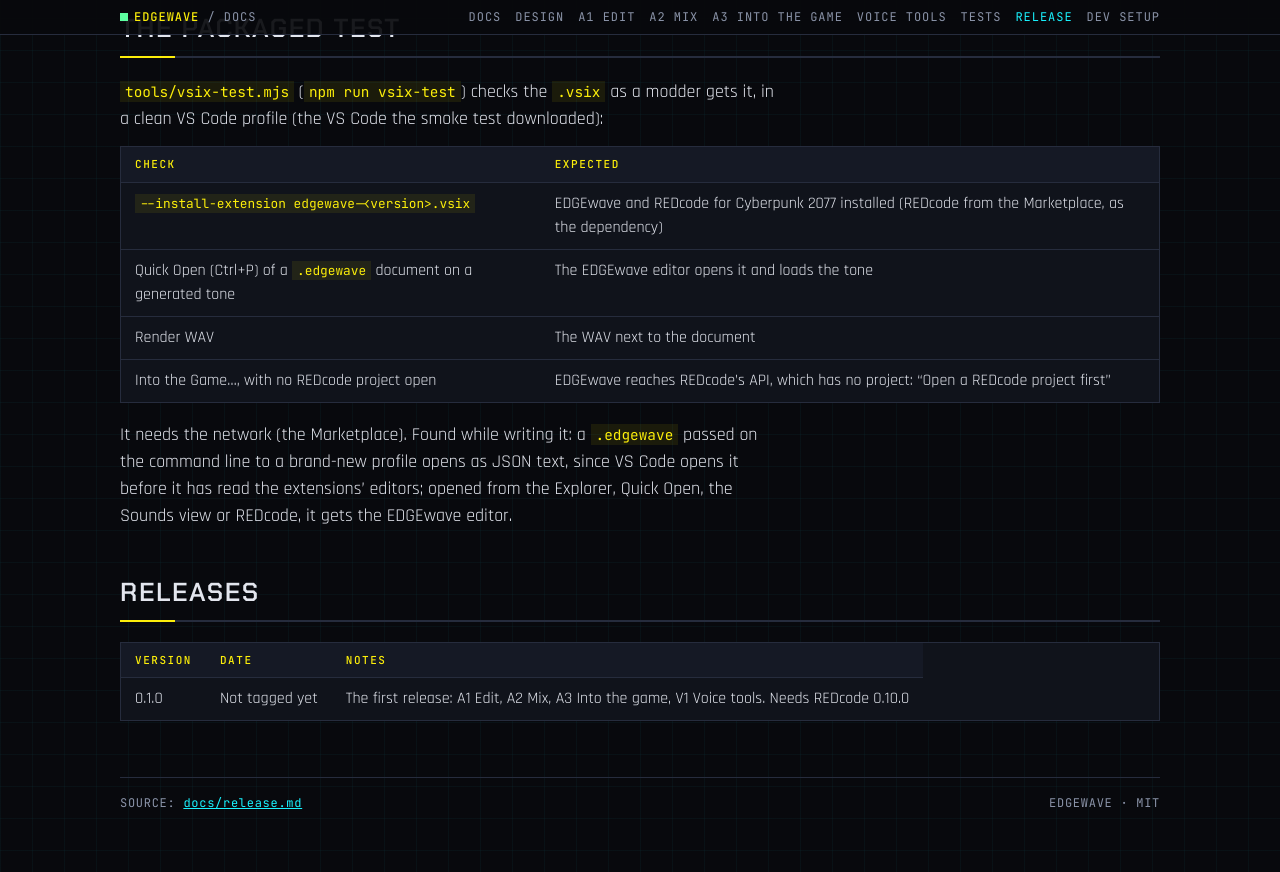
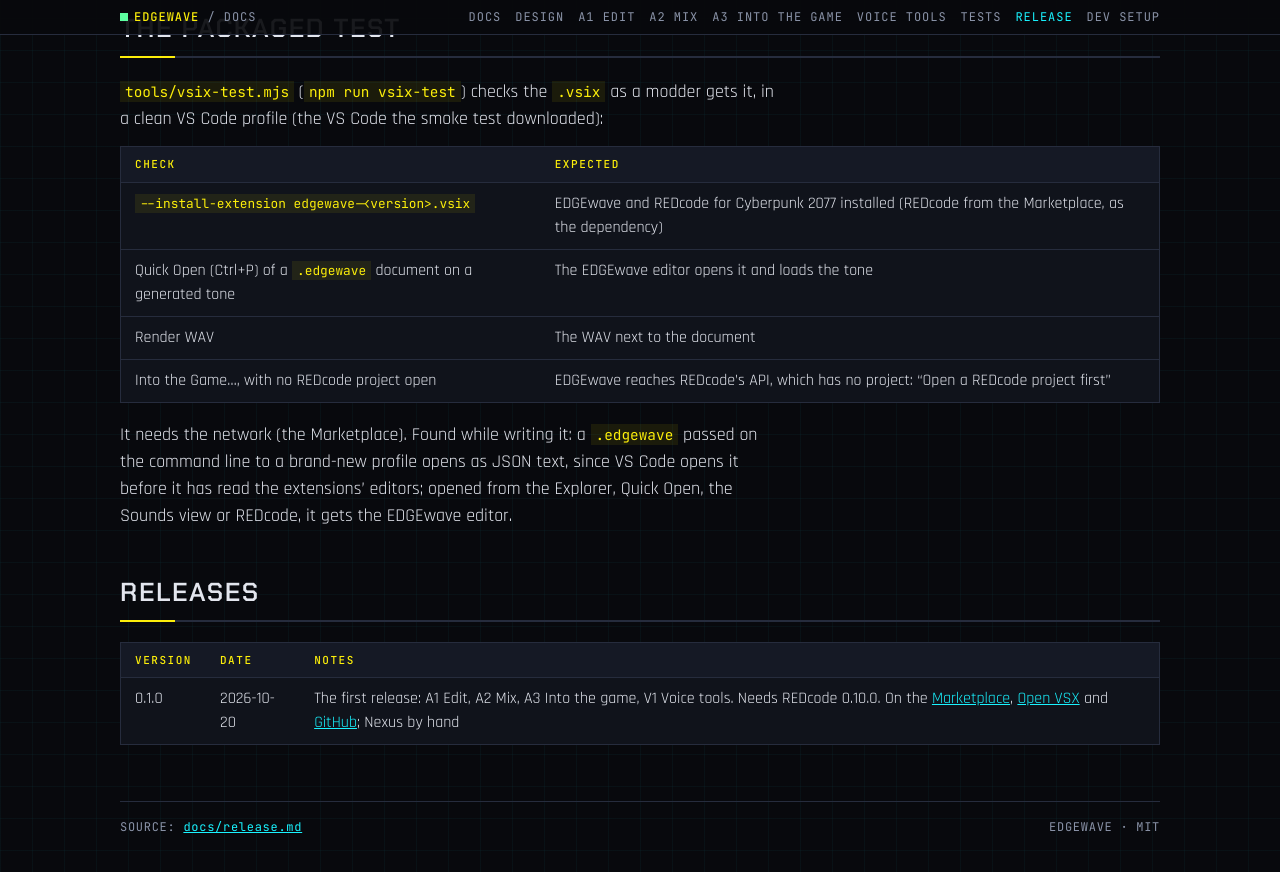
Before and after one commit to Edgemodders/EDGEwave, a Jekyll site: the page built from docs/release.md, in a window 1280 px wide and 900 px high, scrolled down 1646 px. Shown: the top 872 px of the window. Built offline with Jekyll 4.4.1, drawn with Linux system fonts in a browser that asks for light colours; our own code applies the rules of GitHub Pages for plain Markdown files.

Commit message:
Docs: 0.1.0 is released on the Marketplace, Open VSX and GitHub
Co-Authored-By: Claude Opus 5.5 <noreply@anthropic.com>

```diff
--- a/docs/release.md
+++ b/docs/release.md
@@ -47,4 +47,4 @@ It needs the network (the Marketplace). Found while writing it: a `.edgewave` pa
 
 | Version | Date | Notes |
 |---|---|---|
-| 0.1.0 | Not tagged yet | The first release: A1 Edit, A2 Mix, A3 Into the game, V1 Voice tools. Needs REDcode 0.10.0 |
+| 0.1.0 | 2026-10-20 | The first release: A1 Edit, A2 Mix, A3 Into the game, V1 Voice tools. Needs REDcode 0.10.0. On the [Marketplace](https://marketplace.visualstudio.com/items?itemName=edgemodders.edgewave), [Open VSX](https://open-vsx.org/extension/edgemodders/edgewave) and [GitHub](https://github.com/Edgemodders/EDGEwave/releases/tag/v0.1.0); Nexus by hand |
```
Also changed, not shown: CLAUDE.md (+1 -1 lines), README.md, nexus/README.md.
